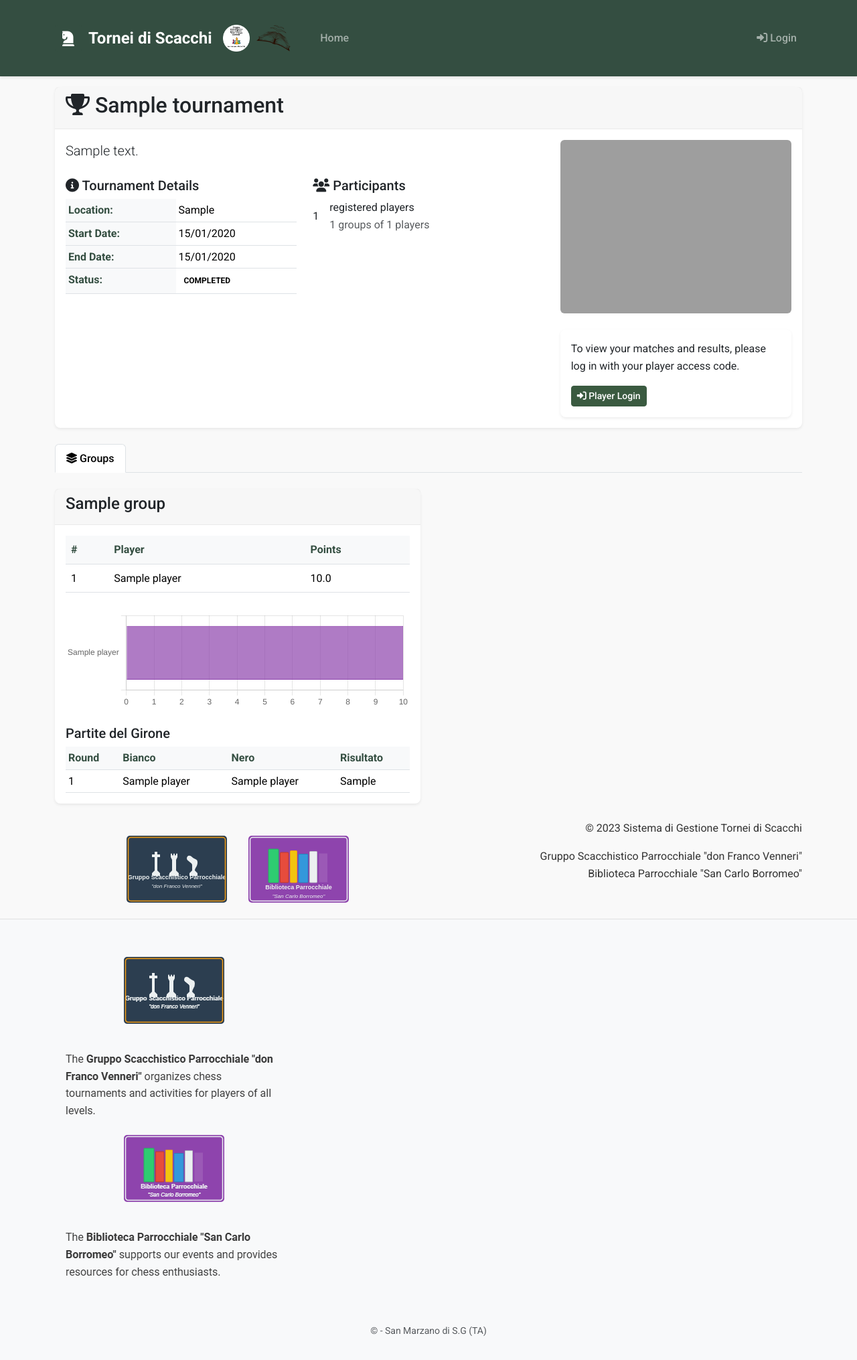
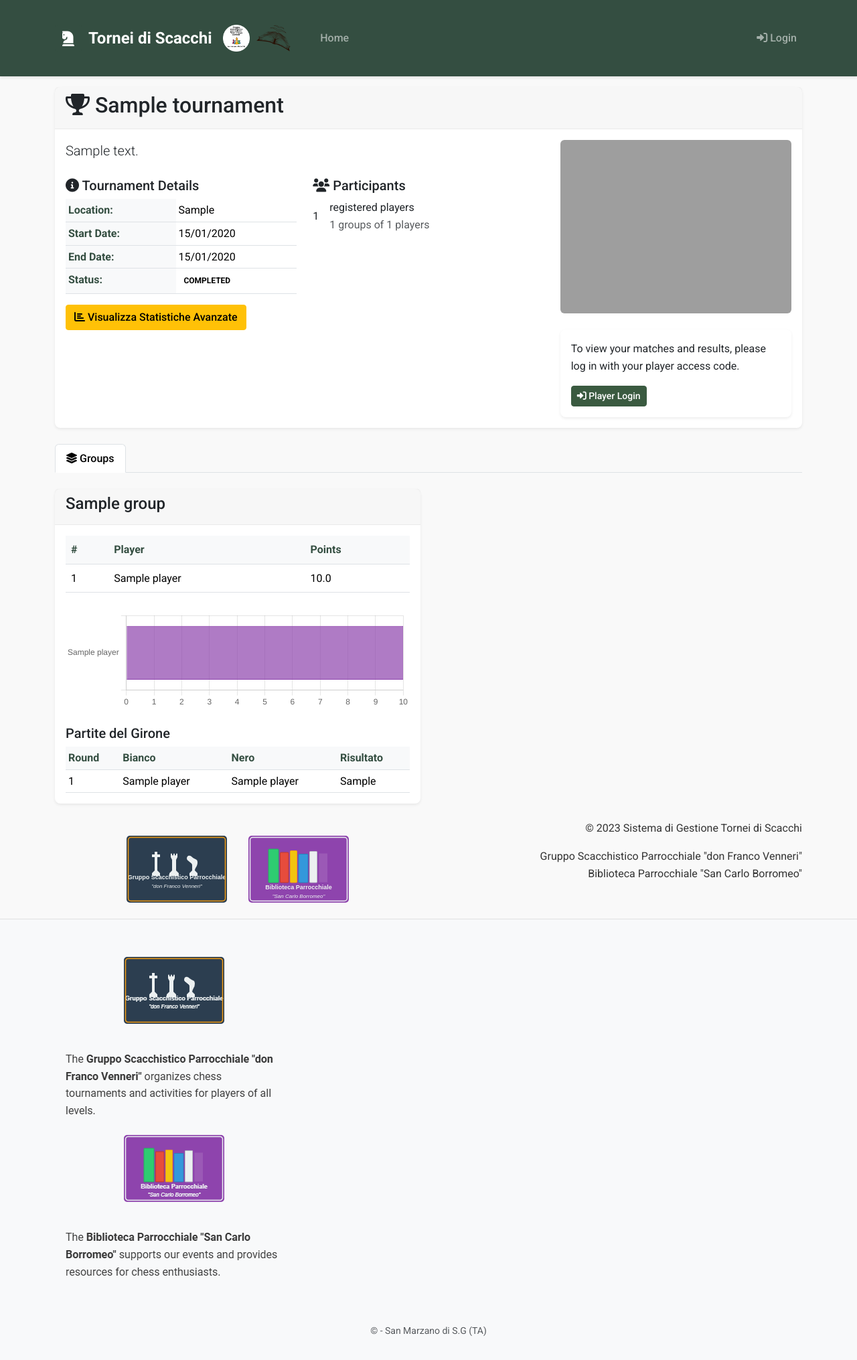
Before and after one commit to giorochi/ScacchistiDonFranco, a Flask app: page /tournament/1 in a window 1280 px wide. Shown: the whole page at 67% size. Run offline with Flask 3, Linux system fonts and the light colour scheme; tables that the repository leaves empty hold one stand-in row (values such as "Sample post"); grey boxes are pictures that could not be loaded.

Commit message:
Add a link to view in-depth tournament statistics for spectators
Implements a link to the tournament statistics page in tournament_view.html.

Replit-Commit-Author: Agent
Replit-Commit-Session-Id: d7014abb-245d-4f7a-b6cb-86c6e75b7be7
Replit-Commit-Screenshot-Url: https://storage.googleapis.com/screenshot-production-us-central1/17650ef3-d9bc-486c-8329-b36643b839b5/f423fb8f-8333-492a-a5a1-215e91a2a1c1.jpg

```diff
--- a/templates/tournament_view.html
+++ b/templates/tournament_view.html
@@ -42,6 +42,12 @@
                                             </tr>
                                         </tbody>
                                     </table>
+
+                                    <div class="mt-3">
+                                        <a href="{{ url_for('tournament_statistics') }}" class="btn btn-warning">
+                                            <i class="fas fa-chart-bar"></i> Visualizza Statistiche Avanzate
+                                        </a>
+                                    </div>
                                 </div>
                                 <div class="col-md-6">
                                     <h5><i class="fas fa-users"></i> Participants</h5>
```
